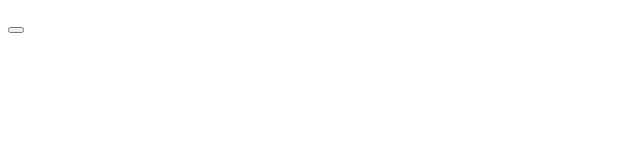
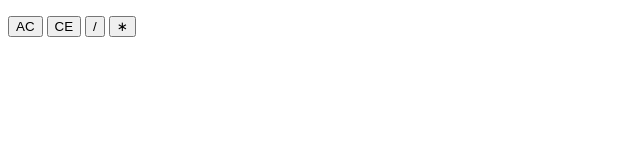
Before and after one commit to fujiihiroshi/Calculadora-Javascript-Teste-3, a plain HTML site: page index.html in a window 1280 px wide. Shown: the whole page, without its empty margins (0-640 px from the left). Drawn offline with Linux system fonts and the light colour scheme.

Commit message:
Adição de botôes

```diff
--- a/index.html
+++ b/index.html
@@ -12,8 +12,17 @@
     <p id="resultado"></p>
   </div>
 
-  <!--Botões AC, CE, %, +-->
-  <button></button>
+   <!--Botões AC, CE, %, *-->
+  <div>
+    <button>AC</button>
+
+    <button>CE</button>
+
+    <button>/</button>
+
+    <button> &#8727 </button>
+  </div>
+
 
 </body>
 </html>
```
